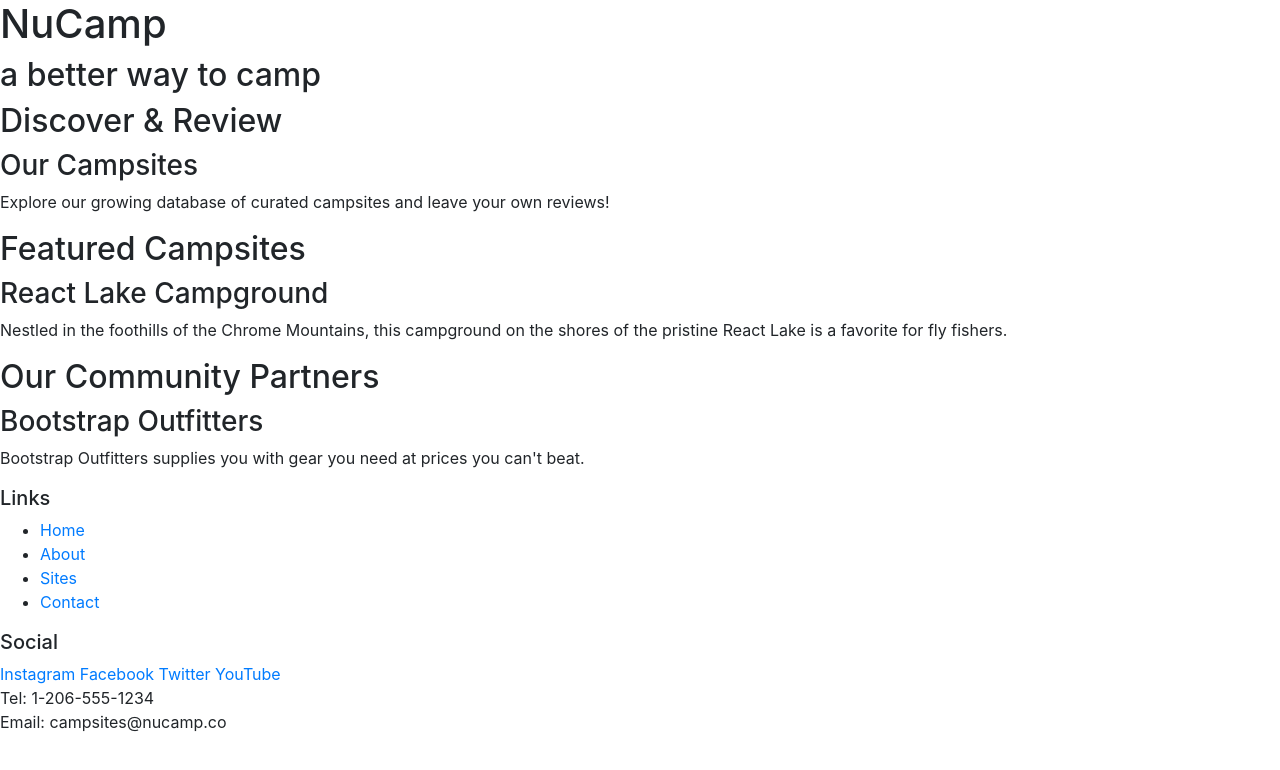
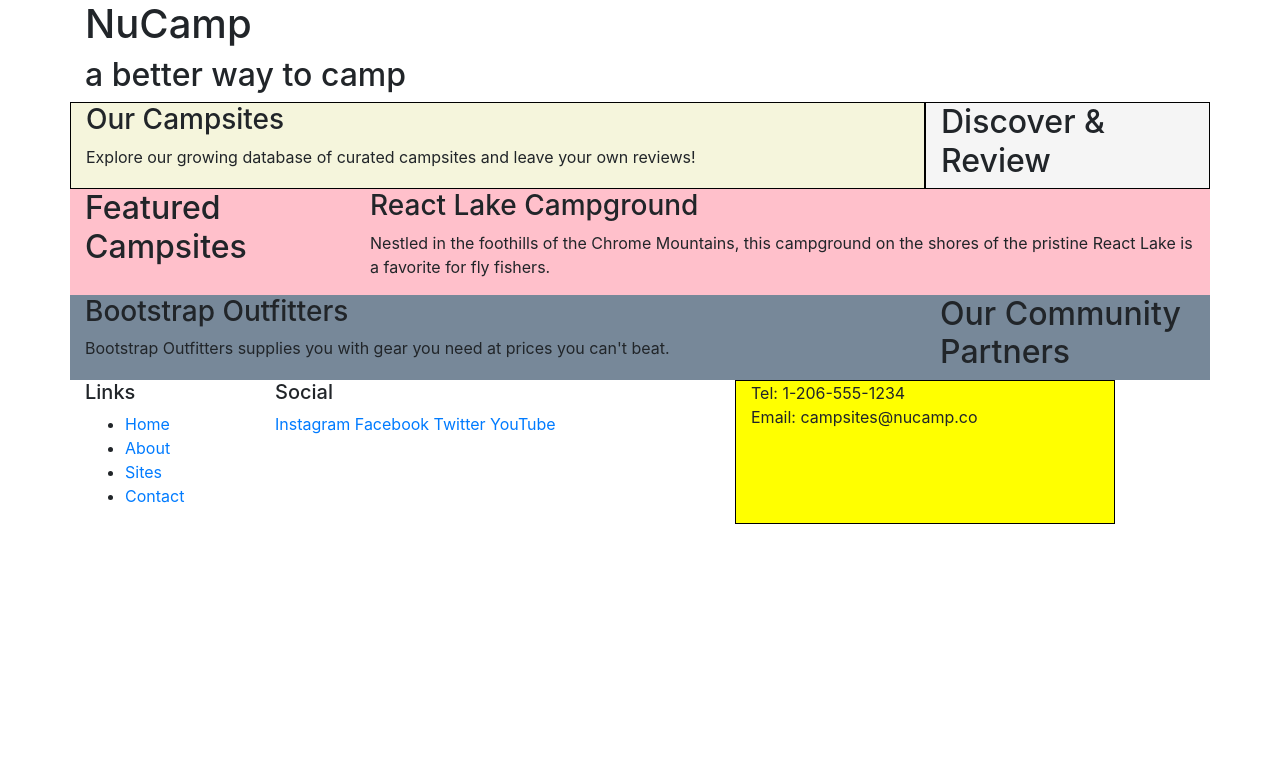
Before and after one commit to dho1115/my-first-bootstrap-project, a website: page index.html in a window 1280 px wide. Drawn offline with nearby package versions, Linux system fonts and the light colour scheme.

Commit message:
Bootstrap styles - up to our community partners.

```diff
--- a/index.html
+++ b/index.html
@@ -5,38 +5,59 @@
     <meta charset="utf-8" />
     <!-- Bootstrap css -->
     <link rel="stylesheet" href="/node_modules/bootstrap/dist/css/bootstrap.css">
+    <meta name='viewport' content='width=device-width, initial-scale=1' />
     <title>NuCamp: A Better Way To Camp</title>
 </head>
 
 <body>
 
     <header>
-        <div>
-            <h1>NuCamp</h1>
+        <div class='container'>
+            <div class="row">
+                <div class="col">
+                    <h1 class=>NuCamp</h1>
                     <h2>a better way to camp</h2>
+                </div>
+            </div>
         </div>
     </header>
 
-    <div>
+    <div class="container">
+        <div class="row" style="background-color: beige;">
+            <div class="col col-sm-4 col-md-3 order-sm-last" style="border: 1px solid black; background-color: whitesmoke;">
                 <h2>Discover & Review</h2>
+            </div>
+            <div class="col" style='border: 1px solid black'>
                 <h3>Our Campsites</h3>
                 <p>Explore our growing database of curated campsites and leave your own reviews!</p>
             </div>
+        </div>
 
-    <div>
+        <div class="row" style="background-color: pink;">
+            <div class="col col-sm-4 col-md-3">
                 <h2>Featured Campsites</h2>
+            </div>
+            <div class="col">
                 <h3>React Lake Campground</h3>
                 <p>Nestled in the foothills of the Chrome Mountains, this campground on the shores of the pristine React Lake is a favorite for fly fishers.</p>
             </div>
+        </div>
 
-    <div>
+        <div class="row" style="background-color: lightslategray;">
+            <div class="col col-sm-4 col-md-3 order-sm-last">
                 <h2>Our Community Partners</h2>
+            </div>
+            <div class="col">
                 <h3>Bootstrap Outfitters</h3>
                 <p>Bootstrap Outfitters supplies you with gear you need at prices you can't beat.</p>
             </div>
+        </div>
+    </div>
 
     <footer>
-        <div>
+        <div class="container">
+            <div class="row">
+                <div class="col-4 col-sm-2">
                     <h5>Links</h5>
                     <ul>
                         <li><a href="#">Home</a></li>
@@ -45,16 +66,18 @@
                         <li><a href="#">Contact</a></li>
                     </ul>
                 </div>
-        <div>
+                <div class="col-6 col-sm-5">
                     <h5>Social</h5>
                     <a href="http://instagram.com/">Instagram</a>
                     <a href="http://facebook.com/">Facebook</a>
                     <a href="http://twitter.com/">Twitter</a>
                     <a href="http://youtube.com/">YouTube</a>
                 </div>
-        <div>
+                <div class="col-sm-4" style='border: 1px solid black; background-color: yellow;'>
                     Tel: 1-206-555-1234<br />
                     Email: campsites@nucamp.co
+                </div>
+            </div>
         </div>
     </footer>
     <script src="/node_modules/jquery/dist/jquery.slim.min.js"></script>
```
Lines whose indentation alone changed are shown as unchanged.
